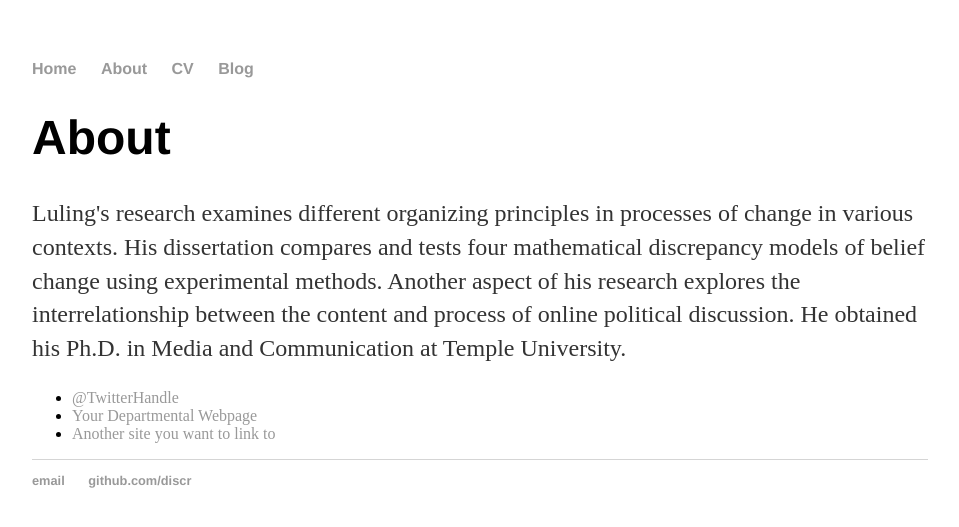
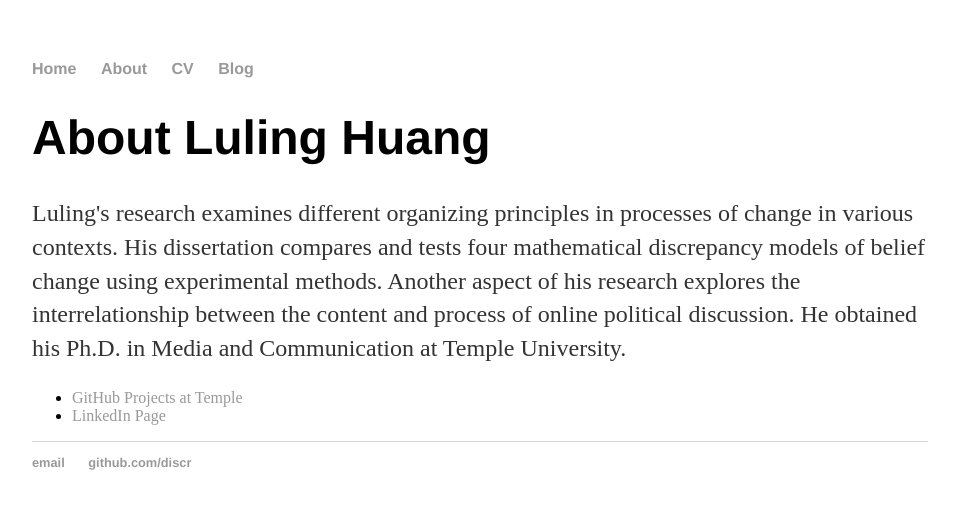
Before and after one commit to discr/discr.github.io, a Jekyll site: the page built from about/index.html, in a window 1280 px wide. Shown: the top 527 px of the page, without its empty margins (160-1119 px from the left). Built offline with Jekyll 4.4.1, drawn with Linux system fonts in a browser that asks for light colours.

Commit message:
Update index.html

```diff
--- a/about/index.html
+++ b/about/index.html
@@ -3,12 +3,11 @@ layout: default
 title: About Luling Huang
 ---
 	<div class="about">
-			<h1>About</h1>
+			<h1>About Luling Huang</h1>
 			<p>Luling's research examines different organizing principles in processes of change in various contexts. His dissertation compares and tests four mathematical discrepancy models of belief change using experimental methods. Another aspect of his research explores the interrelationship between the content and process of online political discussion. He obtained his Ph.D. in Media and Communication at Temple University.</p>
 
 			<ul class="contacts">
-				<li><a href="#">@TwitterHandle</a></li>
-				<li><a href="#">Your Departmental Webpage</a></li>
-				<li><a href="#">Another site you want to link to</a></li>
+				<li><a href="https://github.com/hluling">GitHub Projects at Temple</a></li>
+				<li><a href="https://www.linkedin.com/in/luling-huang-03591143/">LinkedIn Page</a></li>
 				</ul>
 	</div>
```
